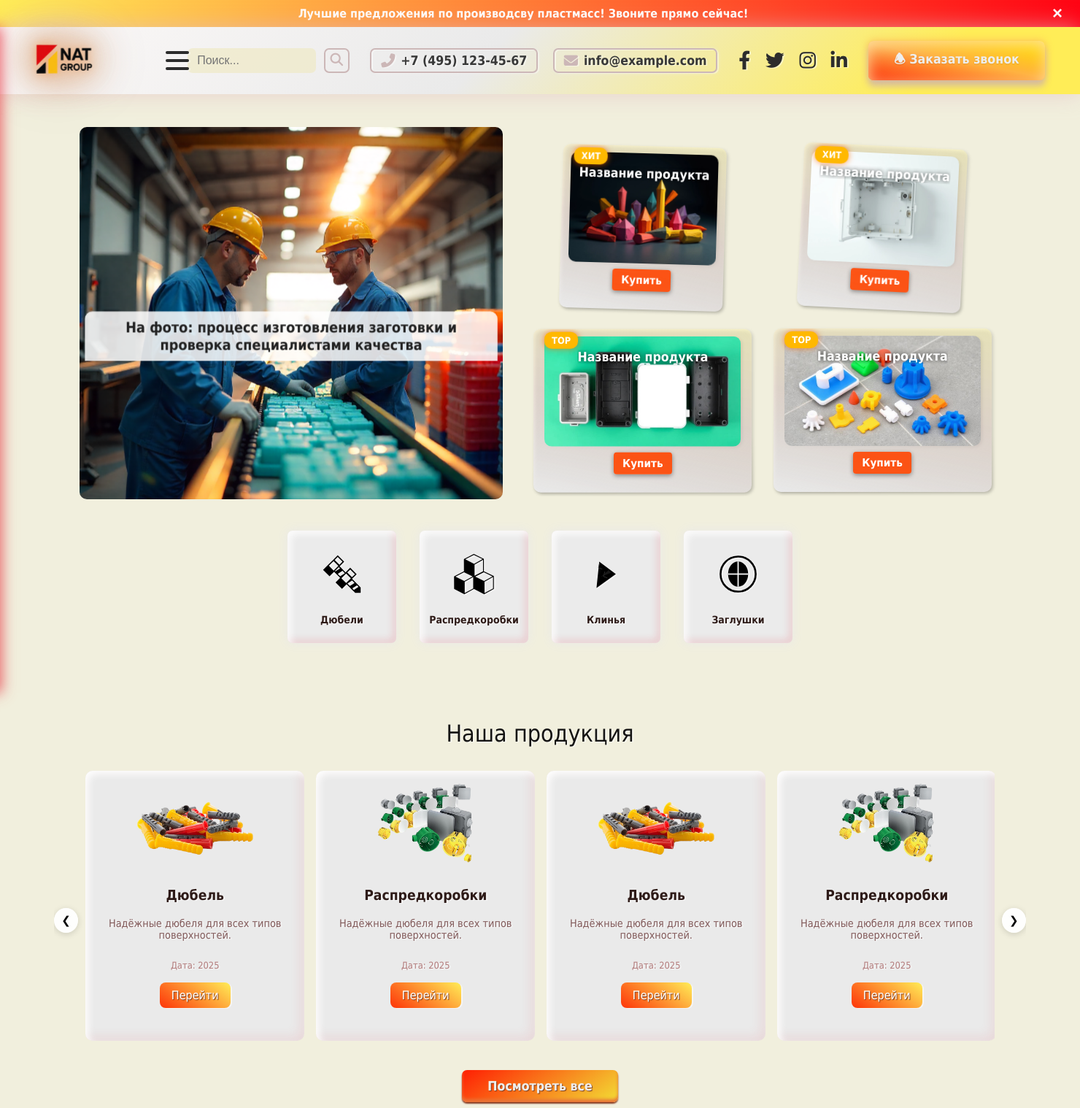
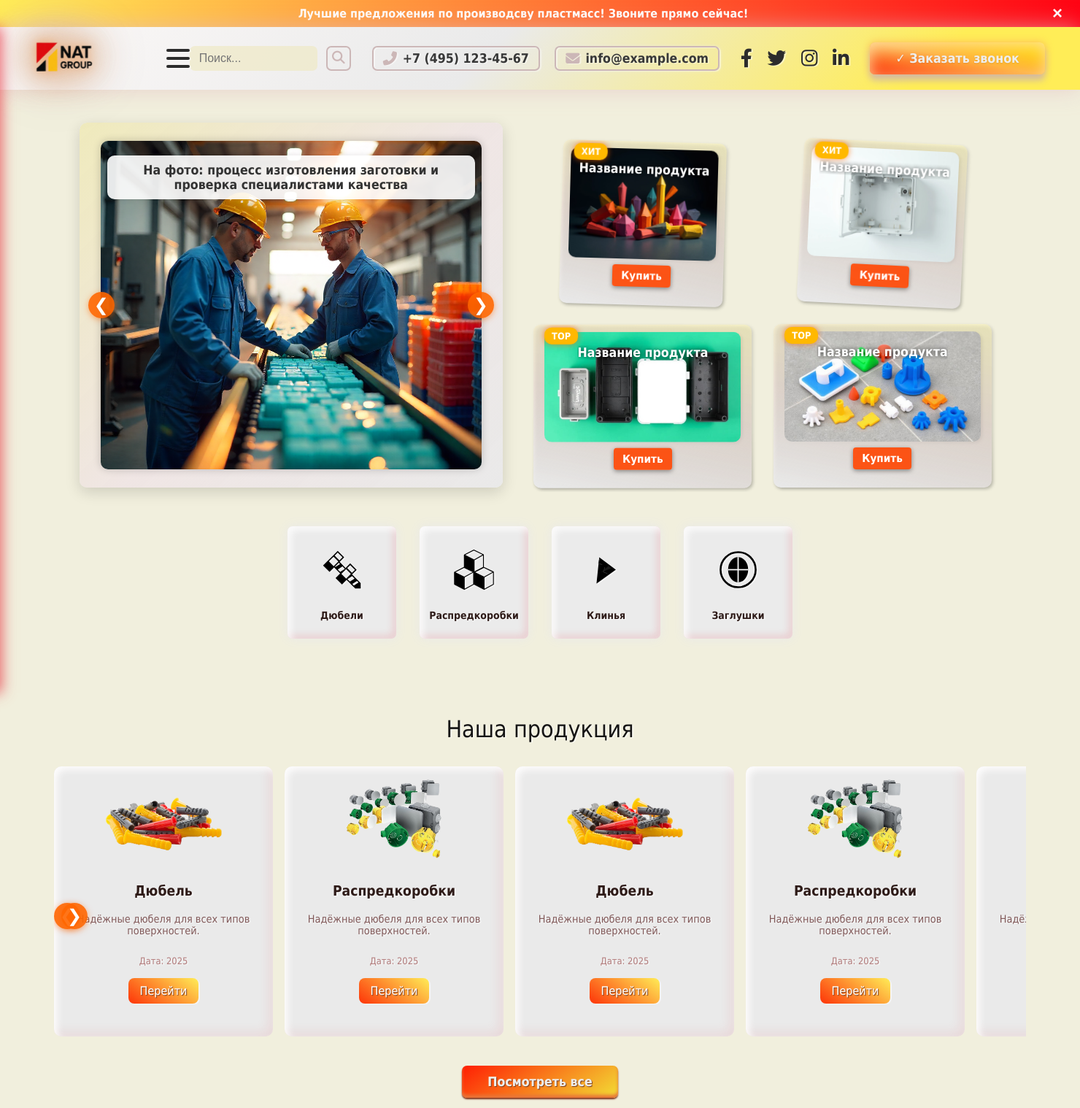
Before and after one commit to TumashenkaAliaksandr/natta_pg, a Django app: page / in a window 1480 px wide. Shown: the top 1518 px of the page at 73% size. Run offline with Django 5.2, Linux system fonts and the light colour scheme.

Commit message:
added new js for slider right main, update html template slider main right, styles css, refactoring index page

```diff
--- a/templates/main/base.html
+++ b/templates/main/base.html
@@ -59,7 +59,7 @@
                 <a href="https://linkedin.com" target="_blank" aria-label="LinkedIn" rel="noopener"><i
                         class="fab fa-linkedin-in"></i></a>
             </div>
-            <a href="tel:+74951234567" class="call-button">🕭 Заказать звонок</a> <!-- Новая кнопка -->
+            <a href="tel:+74951234567" class="call-button">✓ Заказать звонок</a> <!-- Новая кнопка -->
         </div>
 
         <!-- Выезжающее слева меню -->
--- a/webapp/static/webapp/css/style.css
+++ b/webapp/static/webapp/css/style.css
@@ -997,91 +997,123 @@ header {
   padding-top: 5px;   /* минимальные отступы сверху */
   padding-bottom: 5px; /* минимальные отступы снизу */
 }
-
-/* Левая панель с одним слайдом */
 .slider-left {
   width: 40%;
   height: 100%;
   position: relative;
   overflow: hidden;
   border-radius: 10px;
-  /*box-shadow: 0 0 15px #0008;*/
-  padding-top: 5px;
-  padding-bottom: 5px;
+  perspective: 1200px;
+  user-select: none;
+  background: #f5f5f5;
+  box-shadow: 0 6px 20px rgba(0,0,0,0.15);
 }
 
-/* Стили слайдов */
-.slider-left .slide-left {
+.slide-left {
   position: absolute;
-  top: 0;
-  left: 0;
+  top: 0; left: 0;
   width: 100%;
-  height: calc(100% - 0);
+  height: 100%;
   border-radius: 10px;
-  display: flex;
-  align-items: center;
-  justify-content: center;
-  font-size: 2.5rem;
-  font-weight: bold;
-  user-select: none;
   opacity: 0;
   pointer-events: none;
-  transition: opacity 1s ease, transform 1s ease;
-  z-index: 0;
-  transform: scale(0.97) translateY(4px);
+  background: linear-gradient(315deg, #e9e9e9, rgb(235 216 213 / 52%), #e9de7e7a);
+  box-shadow: 0 4px 15px rgba(0,0,0,0.1);
+  display: flex;
+  flex-direction: column;
+  align-items: center;
+  justify-content: flex-end;
+  padding-bottom: 30px;
+  transform-style: preserve-3d;
+  backface-visibility: hidden;
+  transition: opacity 0.8s ease;
+  font-weight: 600;
 }
 
-/* Активный слайд с новой анимацией */
-.slider-left .slide-left.active {
+.slide-left.active {
   opacity: 1;
   pointer-events: auto;
   z-index: 1;
-  animation: leftSlideGentleAnimation 10s ease-in-out infinite;
 }
 
-/* Картинка внутри слайда */
-.slider-left .slide-left img {
-  width: 100%;
-  height: 100%;
+/* Текст под фото */
+.slide-left p {
+  margin: 0;
+  padding: 10px 20px;
+  background: rgba(255,255,255,0.9);
+  width: 80%;
+  border-radius: 10px;
+  font-size: 1.1rem;
+  text-align: center;
+  color: #333;
+  box-shadow: 0 0 8px rgba(0,0,0,0.1);
+  position: relative;
+  z-index: 2;
+    top: 80px;
+}
+
+/* Изображение */
+.slide-left img {
+  width: 90%;
+  max-height: 90%;
   object-fit: cover;
   border-radius: 10px;
-  pointer-events: none;
+  margin-bottom: 25px;
+  backface-visibility: hidden;
+  transform-style: preserve-3d;
+  box-shadow: 0 0 12px rgba(0,0,0,0.2);
 }
 
-.slider-left .slide-left p {
-  margin: 10px 15px 8px; /* отступы вокруг текста */
-  font-weight: 600;
-  font-size: 1.2rem;
-  color: #222;
-  background-color: rgba(255, 255, 255, 0.85);
-  border-radius: 10px 10px 0 0;
-  text-align: center;
-  user-select: none;
-  flex-shrink: 0; /* не сжимается */
-  padding: 10px 15px;
-    position: absolute;
+/* Кнопки */
+.slider-btn {
+  position: absolute;
+  top: 50%;
+  transform: translateY(-50%);
+  background: rgba(255, 102, 0, 0.9);
+  border: none;
+  outline: none;
+  color: white;
+  width: 36px;
+  height: 36px;
+  cursor: pointer;
+  border-radius: 50%;
+  font-size: 24px;
+  box-shadow: 0 2px 8px rgb(255 102 0 / 0.5);
+  z-index: 10;
+  transition: background-color 0.3s ease;
 }
 
-/* Новая нежная анимация левого слайда */
-@keyframes leftSlideGentleAnimation {
-  0%, 100% {
-    transform: scale(1) translateY(0);
-    filter: drop-shadow(0 0 5px rgba(255, 69, 0, 0.4));
-  }
-  25% {
-    transform: scale(1.03) translateY(-5px);
-    filter: drop-shadow(0 4px 8px rgba(255, 69, 0, 0.6));
-  }
-  50% {
-    transform: scale(1.05) translateY(-8px);
-    filter: drop-shadow(0 6px 12px rgba(255, 69, 0, 0.75));
-  }
-  75% {
-    transform: scale(1.02) translateY(-3px);
-    filter: drop-shadow(0 3px 6px rgba(255, 69, 0, 0.5));
-  }
+.slider-btn:hover {
+  background: #ff6600;
 }
 
+.prev-btn {
+  left: 12px;
+}
+
+.next-btn {
+  right: 12px;
+}
+
+/* 3D прокрутка слайдов */
+/* Слайд слева удерживается под углом */
+.slide-left.exit-left {
+  animation: slideOutLeft 0.8s ease forwards;
+}
+
+.slide-left.enter-right {
+  animation: slideInRight 0.8s ease forwards;
+}
+
+@keyframes slideOutLeft {
+  0% {transform: translateX(0) rotateY(0deg) scale(1); opacity: 1;}
+  100% {transform: translateX(-100%) rotateY(45deg) scale(0.8); opacity: 0;}
+}
+
+@keyframes slideInRight {
+  0% {transform: translateX(100%) rotateY(-45deg) scale(0.8); opacity: 0;}
+  100% {transform: translateX(0) rotateY(0deg) scale(1); opacity: 1;}
+}
 
 /* Правая панель с 4 слайдами */
 .slider-right {
--- a/webapp/templates/webapp/index.html
+++ b/webapp/templates/webapp/index.html
@@ -4,59 +4,7 @@
 {% block content %}
 
     <main>
-        <section class="slider-section">
-            <div class="slider-container">
-                <div class="slider-left">
-                    <div class="slide slide-left">
-                        <p>На фото: процесс изготовления заготовки и проверка специалистами
-                            качества</p>
-                        <img src="{% static 'webapp/img/nat_slide1.png' %}" alt="Слайд 1"/>
-                    </div>
-                    <div class="slide slide-left">
-                        <p>На фото: проверка заготовки руководством и её окончательное одобрение</p>
-                        <img src="{% static 'webapp/img/nat_slide2.png' %}" alt="Слайд 2"/>
-                    </div>
-                    <div class="slide slide-left">
-                        <p>На фото: продукция направляется на склад для хранения и дальнейшей
-                            обработки</p>
-                        <img src="{% static 'webapp/img/nat_slide3.png' %}" alt="Слайд 3"/>
-                    </div>
-                    <div class="slide slide-left">
-                        <p>На фото: готовая продукция поступает в магазины и выставляется на
-                            витрины</p>
-                        <img src="{% static 'webapp/img/nat_slide4.png' %}" alt="Слайд 4"/>
-                    </div>
-                </div>
-
-                <div class="slider-right">
-                    <div class="slide slide-right active">
-                        <img src="{% static 'webapp/img/nat_slider2_1.png' %}" alt="Слайд 1"/>
-                        <div class="label-hit">ХИТ</div>
-                        <div class="slide-title">Название продукта</div>
-                        <div class="buy-label">Купить</div>
-                    </div>
-                    <div class="slide slide-right">
-                        <img src="{% static 'webapp/img/nat_slider2_2.png' %}" alt="Слайд 3"/>
-                        <div class="label-hit">ХИТ</div>
-                        <div class="slide-title">Название продукта</div>
-                        <div class="buy-label">Купить</div>
-                    </div>
-                    <div class="slide slide-right">
-                        <img src="{% static 'webapp/img/nat_slider2_3.png' %}" alt="Слайд 3"/>
-                        <div class="label-hit">TOP</div>
-                        <div class="slide-title">Название продукта</div>
-                        <div class="buy-label">Купить</div>
-                    </div>
-                    <div class="slide slide-right">
-                        <div class="label-hit">TOP</div>
-                        <img src="{% static 'webapp/img/nat_slider2_4.png' %}" alt="Слайд 4"/>
-                        <div class="slide-title">Название продукта</div>
-                        <div class="buy-label">Купить</div>
-                    </div>
-                </div>
-
-            </div>
-        </section>
+        {% include 'webapp/slider_main.html' %}
 
         <section class="categories-section">
             <div class="container-main categories__container">
--- a/webapp/templates/webapp/slider_main.html
+++ b/webapp/templates/webapp/slider_main.html
@@ -0,0 +1,56 @@
+{% load static %}
+
+<section class="slider-section">
+    <div class="slider-container">
+        <div class="slider-left">
+  <div class="slide-left slide-1 active">
+    <p>На фото: процесс изготовления заготовки и проверка специалистами качества</p>
+    <img src="{% static 'webapp/img/nat_slide1.png' %}" alt="Слайд 1" />
+  </div>
+  <div class="slide-left slide-2">
+    <p>На фото: проверка заготовки руководством и её окончательное одобрение</p>
+    <img src="{% static 'webapp/img/nat_slide2.png' %}" alt="Слайд 2" />
+  </div>
+  <div class="slide-left slide-3">
+    <p>На фото: продукция направляется на склад для хранения и дальнейшей обработки</p>
+    <img src="{% static 'webapp/img/nat_slide3.png' %}" alt="Слайд 3" />
+  </div>
+  <div class="slide-left slide-4">
+    <p>На фото: готовая продукция поступает в магазины и выставляется на витрины</p>
+    <img src="{% static 'webapp/img/nat_slide4.png' %}" alt="Слайд 4" />
+  </div>
+
+  <button class="slider-btn prev-btn">&#10094;</button>
+  <button class="slider-btn next-btn">&#10095;</button>
+</div>
+
+
+        <div class="slider-right">
+            <div class="slide slide-right active">
+                <img src="{% static 'webapp/img/nat_slider2_1.png' %}" alt="Слайд 1"/>
+                <div class="label-hit">ХИТ</div>
+                <div class="slide-title">Название продукта</div>
+                <div class="buy-label">Купить</div>
+            </div>
+            <div class="slide slide-right">
+                <img src="{% static 'webapp/img/nat_slider2_2.png' %}" alt="Слайд 3"/>
+                <div class="label-hit">ХИТ</div>
+                <div class="slide-title">Название продукта</div>
+                <div class="buy-label">Купить</div>
+            </div>
+            <div class="slide slide-right">
+                <img src="{% static 'webapp/img/nat_slider2_3.png' %}" alt="Слайд 3"/>
+                <div class="label-hit">TOP</div>
+                <div class="slide-title">Название продукта</div>
+                <div class="buy-label">Купить</div>
+            </div>
+            <div class="slide slide-right">
+                <div class="label-hit">TOP</div>
+                <img src="{% static 'webapp/img/nat_slider2_4.png' %}" alt="Слайд 4"/>
+                <div class="slide-title">Название продукта</div>
+                <div class="buy-label">Купить</div>
+            </div>
+        </div>
+
+    </div>
+</section>
```
Also changed, not shown: webapp/static/webapp/js/main.js (+43 -0 lines).
